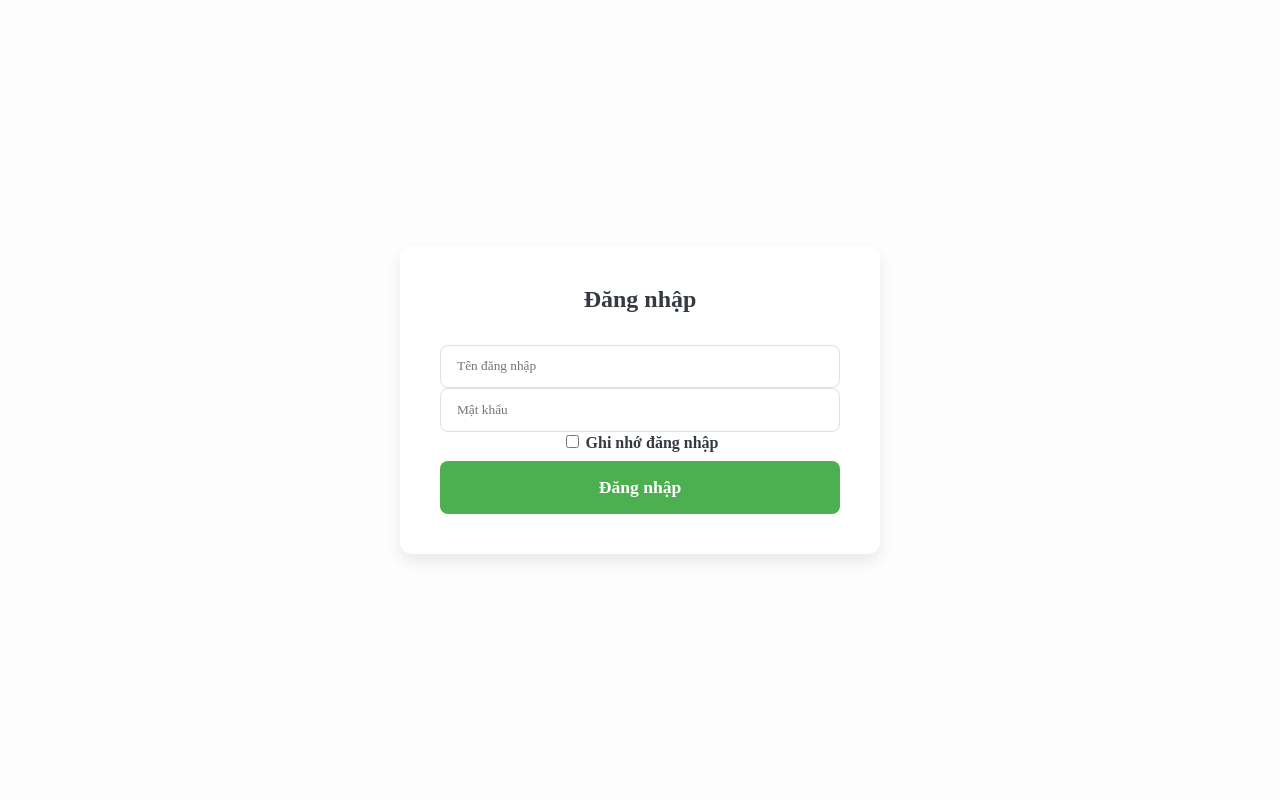
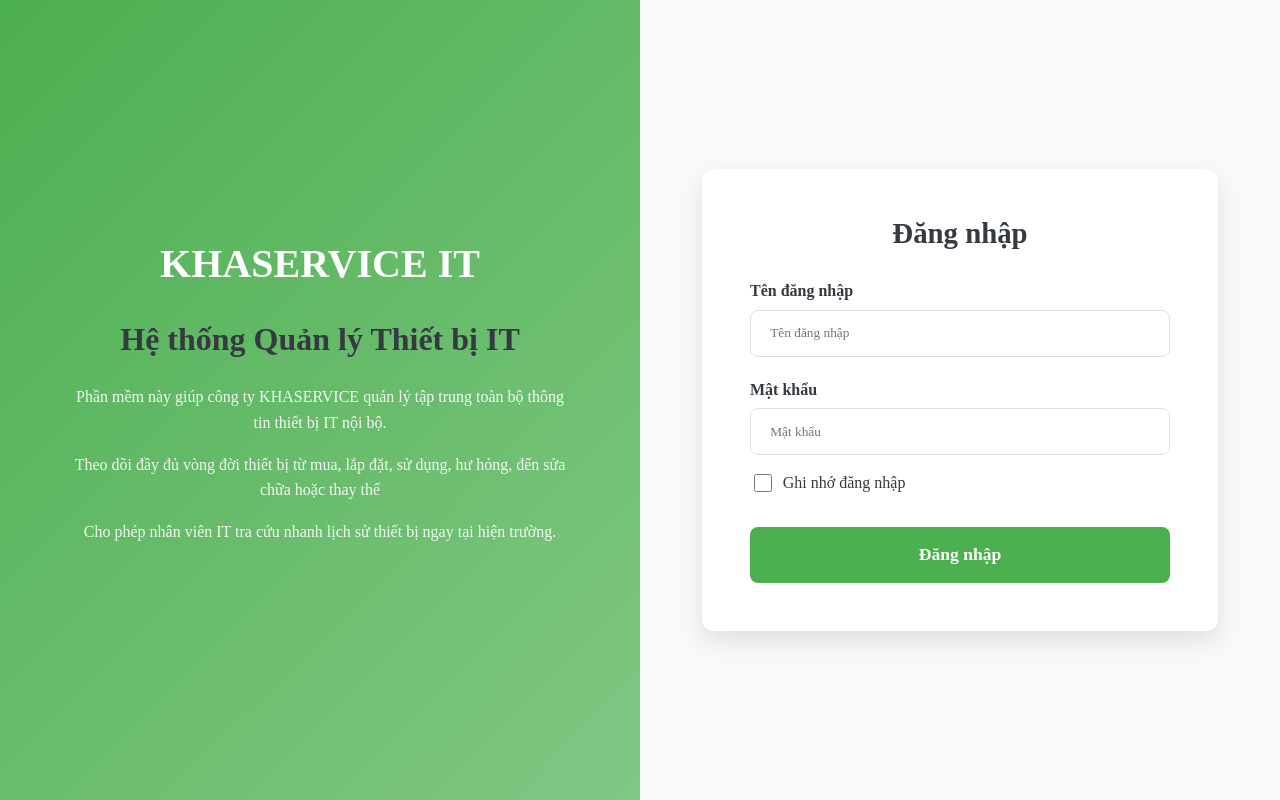
Before and after one commit to itkhaservice/khaservice-it, a PHP site: page /khaservice-it/login.php in a window 1280 px wide. Run offline with PHP 8.4, Linux system fonts and the light colour scheme.

Commit message:
ready for index page

```diff
--- a/assets/css/login.css
+++ b/assets/css/login.css
@@ -1,49 +1,102 @@
 /* assets/css/login.css */
 
 body {
+    margin: 0;
+    background-color: var(--background-light);
+    font-family: var(--font-family-base); /* Ensure font family is applied */
+    color: var(--text-color);
+}
+
+.split-login-wrapper {
+    display: flex;
+    min-height: 100vh;
+    width: 100%;
+}
+
+.login-intro-section {
+    flex: 1;
+    background: linear-gradient(135deg, var(--primary-color) 0%, var(--primary-light-color) 100%); /* Use a subtle gradient */
     display: flex;
     justify-content: center;
     align-items: center;
-    min-height: 100vh; /* Ensure it takes full viewport height */
-    margin: 0;
-    background-color: var(--background-light); /* Use global background color */
+    padding: 2rem;
+    color: #fff;
+    text-align: center;
+}
+
+.login-intro-content {
+    max-width: 500px;
+}
+
+.login-intro-content .logo {
+    font-size: 2.5rem;
+    font-weight: 700;
+    margin-bottom: 2rem;
+    color: #fff;
+}
+
+.login-intro-content h1 {
+    font-size: 2rem;
+    margin-bottom: 1.5rem;
+    line-height: 1.3;
+}
+
+.login-intro-content p {
+    font-size: 1rem;
+    line-height: 1.6;
+    opacity: 0.9;
+}
+
+.login-form-section {
+    flex: 1;
+    display: flex;
+    justify-content: center;
+    align-items: center;
+    padding: 2rem;
+    background-color: #f8f9fa; /* Lighter background for the form side */
 }
 
 .login-container {
     background-color: #fff;
-    padding: 2.5rem; /* Slightly more padding */
-    border-radius: var(--border-radius-card); /* Use global card border-radius */
-    box-shadow: 0 8px 15px var(--box-shadow-light); /* Slightly stronger shadow for emphasis */
+    padding: 3rem; /* More padding */
+    border-radius: var(--border-radius-card);
+    box-shadow: 0 10px 25px rgba(0, 0, 0, 0.1); /* Stronger, softer shadow */
     width: 100%;
-    max-width: 400px; /* Max width for consistency */
+    max-width: 420px; /* Adjust max width for form container */
     text-align: center;
+    position: relative; /* For potential absolute positioning of elements */
 }
 
 .login-container h2 {
     text-align: center;
-    margin-bottom: 2rem; /* More space below heading */
+    margin-bottom: 2rem;
     color: var(--text-color);
+    font-size: 1.8rem;
+}
+
+.login-container .intro-text-block { /* Changed class name from .intro-text to .intro-text-block in HTML */
+    display: none; /* Hide the old intro text block as it's now in intro section */
 }
 
 .login-container .form-group {
-    margin-bottom: 1.5rem; /* More space between form groups */
-    text-align: left; /* Align labels/inputs to left */
+    margin-bottom: 1.5rem;
+    text-align: left;
 }
 
 .login-container label {
     display: block;
     margin-bottom: 0.6rem;
-    font-weight: 600; /* Consistent font-weight */
+    font-weight: 600;
     color: var(--text-color);
 }
 
 .login-container input[type="text"],
 .login-container input[type="password"] {
     width: 100%;
-    padding: 0.8rem 1rem; /* Adjust padding */
-    border: 1px solid var(--border-color); /* Use global border color */
-    border-radius: var(--border-radius-base); /* Use global base border-radius */
-    box-sizing: border-box; /* Include padding in width */
+    padding: 0.9rem 1.2rem;
+    border: 1px solid var(--border-color);
+    border-radius: var(--border-radius-base);
+    box-sizing: border-box;
     transition: border-color var(--transition-speed) var(--transition-easing),
                 box-shadow var(--transition-speed) var(--transition-easing);
 }
@@ -51,14 +104,35 @@ body {
 .login-container input[type="text"]:focus,
 .login-container input[type="password"]:focus {
     border-color: var(--primary-color);
-    box-shadow: 0 0 0 0.2rem rgba(40, 167, 69, 0.25);
+    box-shadow: 0 0 0 0.2rem rgba(40, 167, 69, 0.15); /* Softer focus shadow */
     outline: none;
+}
+
+.login-container .form-group.remember-me {
+    display: flex;
+    align-items: center;
+    margin-top: -0.5rem;
+    margin-bottom: 2rem; /* More space before button */
+}
+
+.login-container .form-group.remember-me input[type="checkbox"] {
+    margin-right: 0.7rem;
+    width: 1.1rem;
+    height: 1.1rem;
+    accent-color: var(--primary-color);
+}
+
+.login-container .form-group.remember-me label {
+    display: inline-block;
+    margin-bottom: 0;
+    font-weight: 400;
+    color: var(--text-color-light);
 }
 
 .login-container button[type="submit"] {
     width: 100%;
-    padding: 1rem; /* Larger button */
-    background-color: var(--primary-color); /* Use global primary color */
+    padding: 1.1rem; /* Slightly larger button */
+    background-color: var(--primary-color);
     color: #fff;
     border: none;
     border-radius: var(--border-radius-base);
--- a/modules/device_files/manage.php
+++ b/modules/device_files/manage.php
@@ -170,7 +170,7 @@ $device_files = $files_stmt->fetchAll();
                         </td>
                         <td><?php echo htmlspecialchars($file['uploaded_at']); ?></td>
                         <td class="actions">
-                            <a href="index.php?page=devices/view&id=<?php echo $device_id; ?>&action=delete_file&file_id=<?php echo $file['id']; ?>" class="delete" onclick="return confirm('Bạn có chắc muốn xóa file này?');">Xóa</a>
+                            <a href="index.php?page=devices/view&id=<?php echo $device_id; ?>&action=delete_file&file_id=<?php echo $file['id']; ?>" class="delete">Xóa</a>
                         </td>
                     </tr>
                 <?php endforeach; ?>
--- a/modules/maintenance/history.php
+++ b/modules/maintenance/history.php
@@ -168,7 +168,7 @@ $devices_filter = $devices_filter_stmt->fetchAll();
                     <td><?php echo htmlspecialchars(number_format($log['chi_phi'], 0, ',', '.')); ?></td>
                     <td class="actions">
                         <a href="index.php?page=maintenance/edit&id=<?php echo $log['id']; ?>" class="btn edit-btn">Sửa</a>
-                        <a href="index.php?page=maintenance/delete&id=<?php echo $log['id']; ?>" class="btn delete-btn" onclick="return confirm('Bạn có chắc muốn xóa nhật ký này?');">Xóa</a>
+                        <a href="index.php?page=maintenance/delete&id=<?php echo $log['id']; ?>" class="btn delete-btn">Xóa</a>
                     </td>
                 </tr>
             <?php endforeach; ?>
--- a/modules/projects/list.php
+++ b/modules/projects/list.php
@@ -152,7 +152,7 @@ $project_types = $project_types_stmt->fetchAll(PDO::FETCH_COLUMN);
                     <td><?php echo htmlspecialchars($project['ghi_chu']); ?></td>
                     <td class="actions">
                         <a href="index.php?page=projects/edit&id=<?php echo $project['id']; ?>" class="btn edit-btn">Sửa</a>
-                        <a href="index.php?page=projects/delete&id=<?php echo $project['id']; ?>" class="btn delete-btn" onclick="return confirm('Bạn có chắc muốn xóa dự án này?');">Xóa</a>
+                        <a href="index.php?page=projects/delete&id=<?php echo $project['id']; ?>" class="btn delete-btn">Xóa</a>
                     </td>
                 </tr>
             <?php endforeach; ?>
--- a/modules/suppliers/list.php
+++ b/modules/suppliers/list.php
@@ -35,7 +35,7 @@ $suppliers = $stmt->fetchAll();
                     <td><?php echo htmlspecialchars($supplier['ghi_chu']); ?></td>
                     <td class="actions">
                         <a href="index.php?page=suppliers/edit&id=<?php echo $supplier['id']; ?>" class="btn edit-btn">Sửa</a>
-                        <a href="index.php?page=suppliers/delete&id=<?php echo $supplier['id']; ?>" class="btn delete-btn" onclick="return confirm('Bạn có chắc muốn xóa nhà cung cấp này?');">Xóa</a>
+                        <a href="index.php?page=suppliers/delete&id=<?php echo $supplier['id']; ?>" class="btn delete-btn">Xóa</a>
                     </td>
                 </tr>
             <?php endforeach; ?>
--- a/modules/users/list.php
+++ b/modules/users/list.php
@@ -37,7 +37,7 @@ $users = $stmt->fetchAll();
                         <td><?php echo htmlspecialchars($user['created_at']); ?></td>
                         <td class="actions">
                             <a href="index.php?page=users/edit&id=<?php echo $user['id']; ?>" class="btn edit-btn">Sửa</a>
-                            <a href="index.php?page=users/delete&id=<?php echo $user['id']; ?>" class="btn delete-btn" onclick="return confirm('Bạn có chắc muốn xóa người dùng này?');">Xóa</a>
+                            <a href="index.php?page=users/delete&id=<?php echo $user['id']; ?>" class="btn delete-btn">Xóa</a>
                         </td>
                     </tr>
                 <?php endforeach; ?>
--- a/public/login.php
+++ b/public/login.php
@@ -72,30 +72,46 @@ if ($_SERVER['REQUEST_METHOD'] === 'POST') {
     <meta charset="UTF-8">
     <meta name="viewport" content="width=device-width, initial-scale=1.0">
     <title>Đăng nhập - KHASERVICE IT</title>
-    <link rel="stylesheet" href="/khaservice-it/assets/css/style.css"> <!-- Keep general styles -->
-    <link rel="stylesheet" href="/khaservice-it/assets/css/login.css"> <!-- Specific login styles -->
+    <link rel="stylesheet" href="../assets/css/style.css"> <!-- Keep general styles -->
+    <link rel="stylesheet" href="../assets/css/login.css"> <!-- Specific login styles -->
 </head>
 <body>
+    <div class="split-login-wrapper">
+        <div class="login-intro-section">
+            <div class="login-intro-content">
+                <div class="logo">KHASERVICE IT</div>
+                <div class="intro-text-block">
+                    <h1>Hệ thống Quản lý Thiết bị IT</h1>
+                    <p>Phần mềm này giúp công ty KHASERVICE quản lý tập trung toàn bộ thông tin thiết bị IT nội bộ.</p>
+                    <p>Theo dõi đầy đủ vòng đời thiết bị từ mua, lắp đặt, sử dụng, hư hỏng, đến sửa chữa hoặc thay thế</p>
+                    <p>Cho phép nhân viên IT tra cứu nhanh lịch sử thiết bị ngay tại hiện trường.</p>
+                </div>
+            </div>
+        </div>
+        <div class="login-form-section">
             <div class="login-container">
                 <h2>Đăng nhập</h2>
-
                 <?php if ($error): ?>
                     <p class="error"><?= htmlspecialchars($error) ?></p>
                 <?php endif; ?>
-
                 <form method="POST">
-        <input type="text" name="username" placeholder="Tên đăng nhập"
+                    <div class="form-group">
+                        <label for="username">Tên đăng nhập</label>
+                        <input type="text" id="username" name="username" placeholder="Tên đăng nhập"
                                value="<?= htmlspecialchars($_POST['username'] ?? '') ?>" required>
-
-        <input type="password" name="password" placeholder="Mật khẩu" required>
-
-        <label>
-            <input type="checkbox" name="remember_me" value="1">
-            Ghi nhớ đăng nhập
-        </label>
-
+                    </div>
+                    <div class="form-group">
+                        <label for="password">Mật khẩu</label>
+                        <input type="password" id="password" name="password" placeholder="Mật khẩu" required>
+                    </div>
+                    <div class="form-group remember-me">
+                        <input type="checkbox" id="remember_me" name="remember_me" value="1">
+                        <label for="remember_me">Ghi nhớ đăng nhập</label>
+                    </div>
                     <button type="submit">Đăng nhập</button>
                 </form>
             </div>
+        </div>
+    </div>
 </body>
 </html>
```
Also changed, not shown: other parts of assets/css/login.css (+35 -4 lines), khaservice-it-v2.sql (added, +387 -0 lines). Lines whose indentation alone changed are shown as unchanged.
